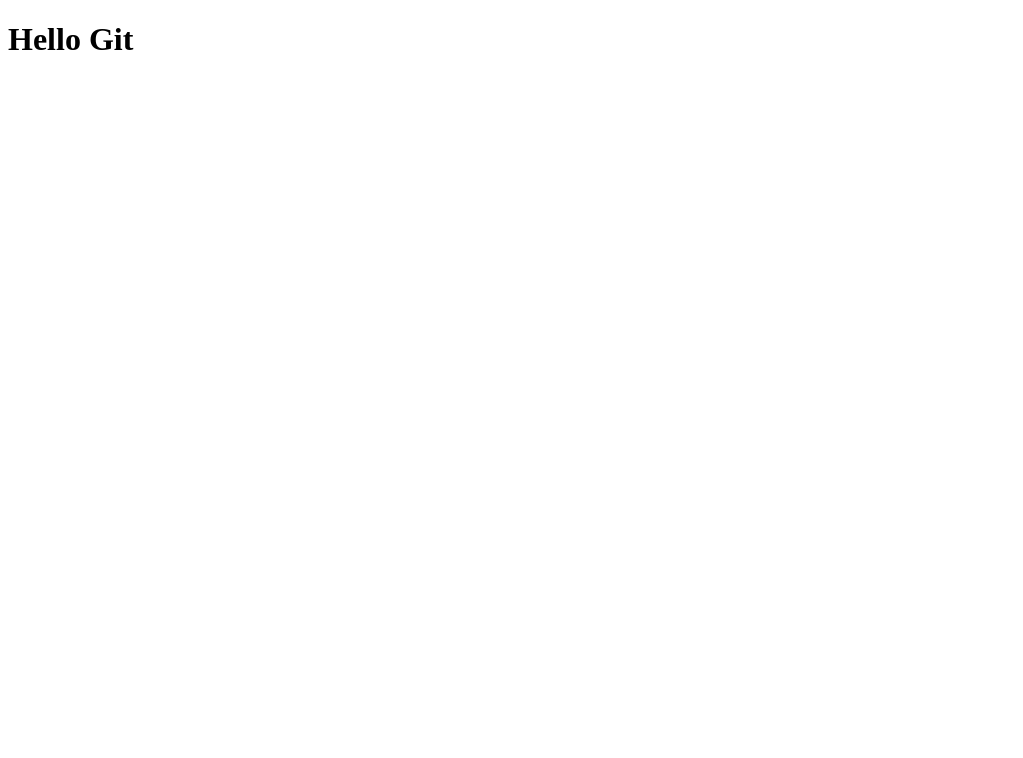
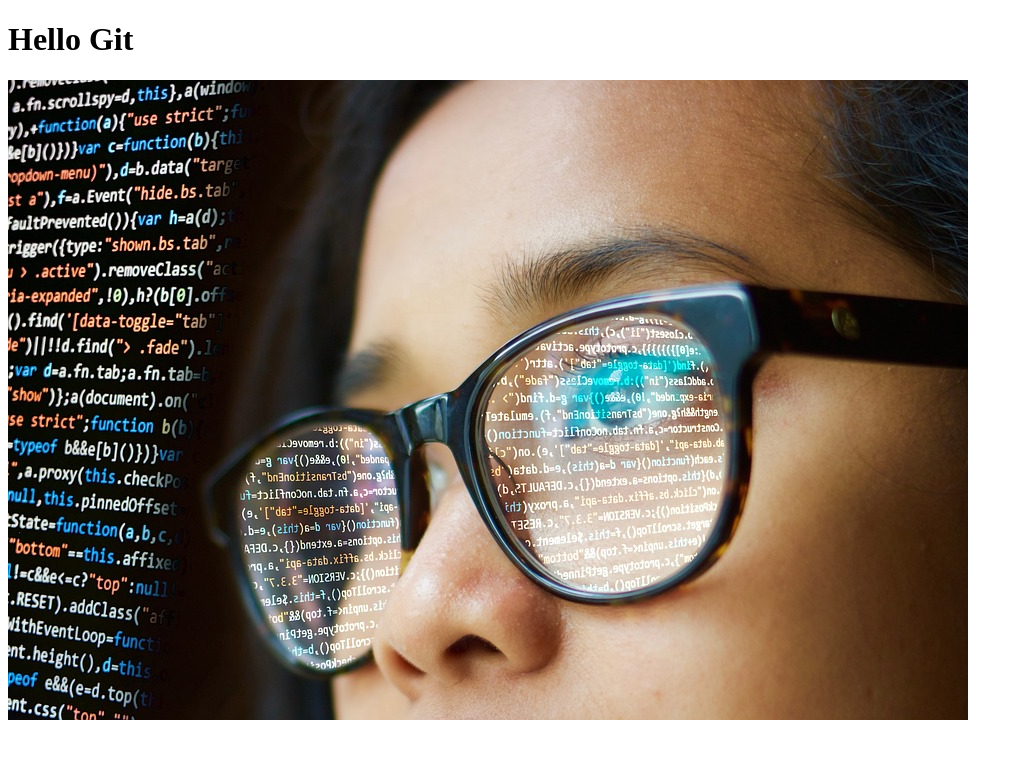
Before and after one commit to grza-cyber/my-weather-app, a plain HTML site: page index.html in a window 1280 px wide. Shown: the whole page, without its empty margins (0-1023 px from the left). Drawn offline with Linux system fonts and the light colour scheme.

Commit message:
added picture of woman coding

```diff
--- a/index.html
+++ b/index.html
@@ -8,6 +8,7 @@
 </head>
 <body>
     <h1>Hello Git</h1>
+    <img src="woman-3597095_960_720.jpg" />
     <script src="index.js"></script>
 </body>
 </html>
```
Also changed, not shown: woman-3597095_960_720.jpg (added).
